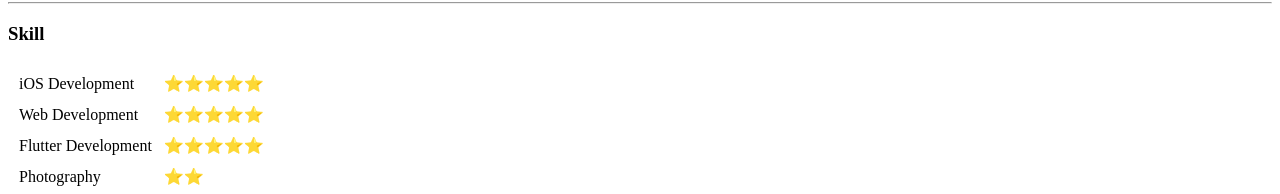
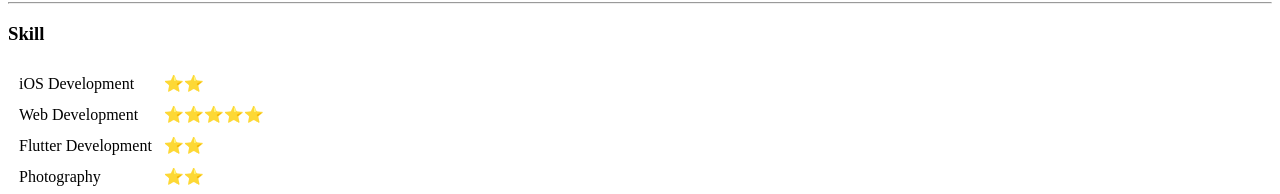
Before and after one commit to jinlowest/cv, a plain HTML site: page index.html in a window 1280 px wide. Shown: the part 579-773 px from the top of the page. Drawn offline with Linux system fonts and the light colour scheme.

Commit message:
Update index.html

```diff
--- a/index.html
+++ b/index.html
@@ -58,7 +58,7 @@
   <table cellspacing="10">
     <tr>
       <td>iOS Development</td>
-      <td>⭐⭐⭐⭐⭐</td>
+      <td>⭐⭐</td>
     </tr>
     <tr>
       <td>Web Development</td>
@@ -66,7 +66,7 @@
     </tr>
     <tr>
       <td>Flutter Development</td>
-      <td>⭐⭐⭐⭐⭐</td>
+      <td>⭐⭐</td>
     </tr>
     <tr>
       <td>Photography</td>
```
